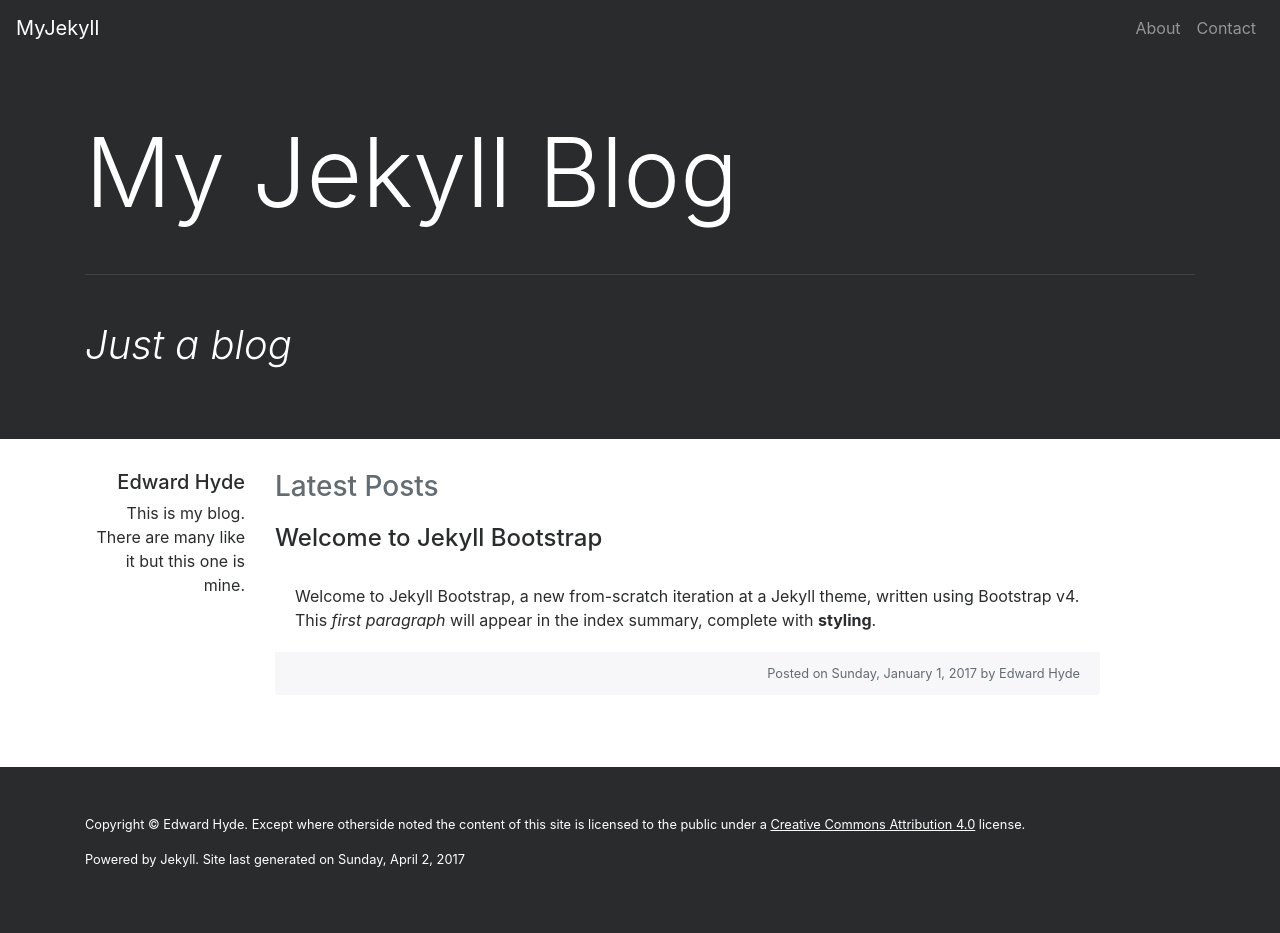
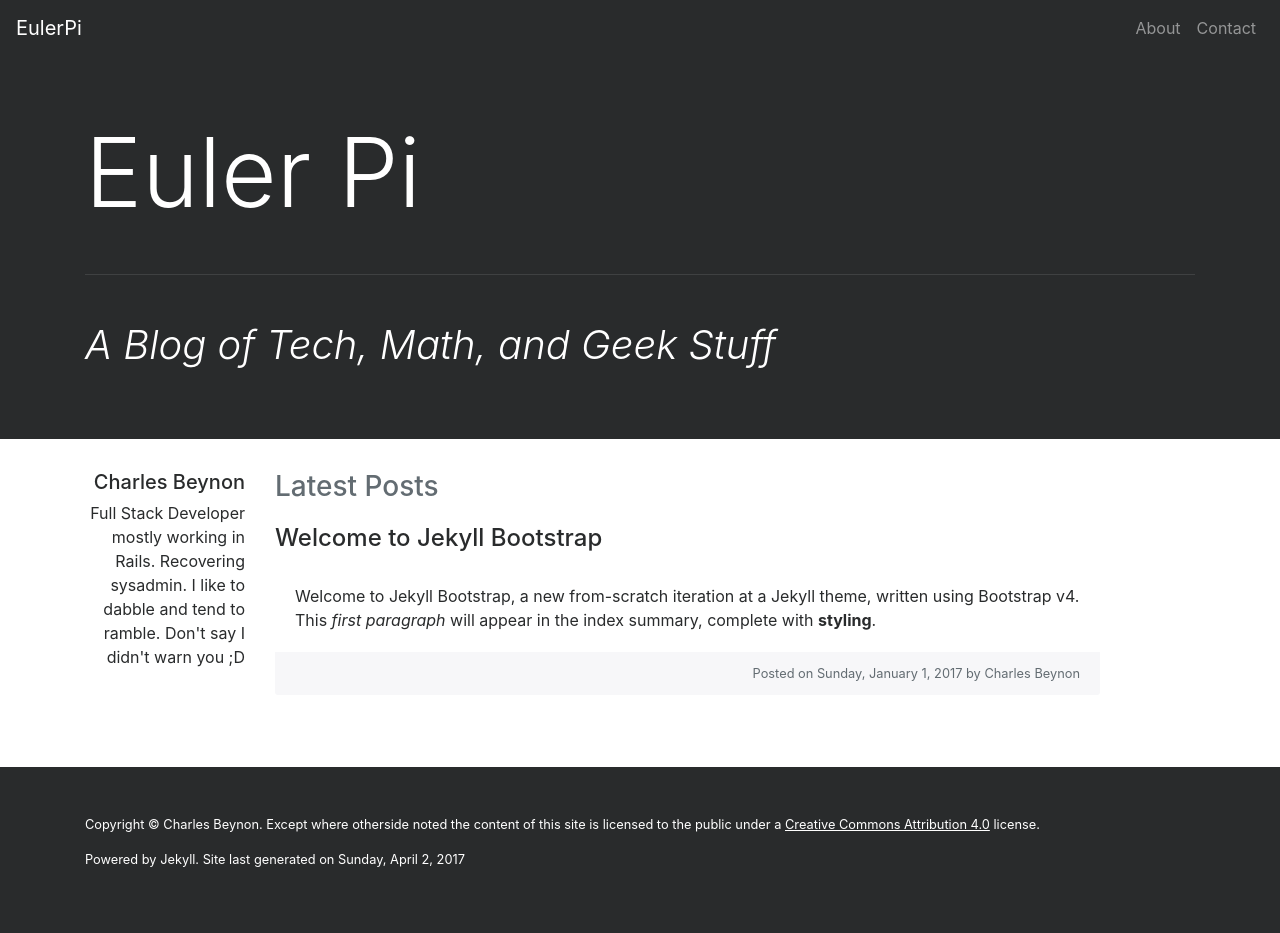
Before and after one commit to eToThePiIPower/bootstrap4jekyll, a Jekyll site: the page built from index.html, in a window 1280 px wide. Built offline with Jekyll 4.4.1, drawn with Linux system fonts in a browser that asks for light colours; nearby versions of some CDN libraries.

Commit message:
Customize config.yml

```diff
--- a/_config.yml
+++ b/_config.yml
@@ -1,13 +1,13 @@
 ########## Site Options ##########
-title: My Jekyll Blog
-title-brand: MyJekyll
-subtitle: Just a blog
+title: Euler Pi
+title-brand: EulerPi
+subtitle: A Blog of Tech, Math, and Geek Stuff
 
 owner:
-  name: Edward Hyde
+  name: Charles Beynon
   bio:
-    This is my blog. There are many like it but this
-    one is mine.
+    Full Stack Developer mostly working in Rails. Recovering sysadmin. I
+    like to dabble and tend to ramble. Don't say I didn't warn you ;D
 
 # Default extension of new posts and pages
 post_ext: md
```
